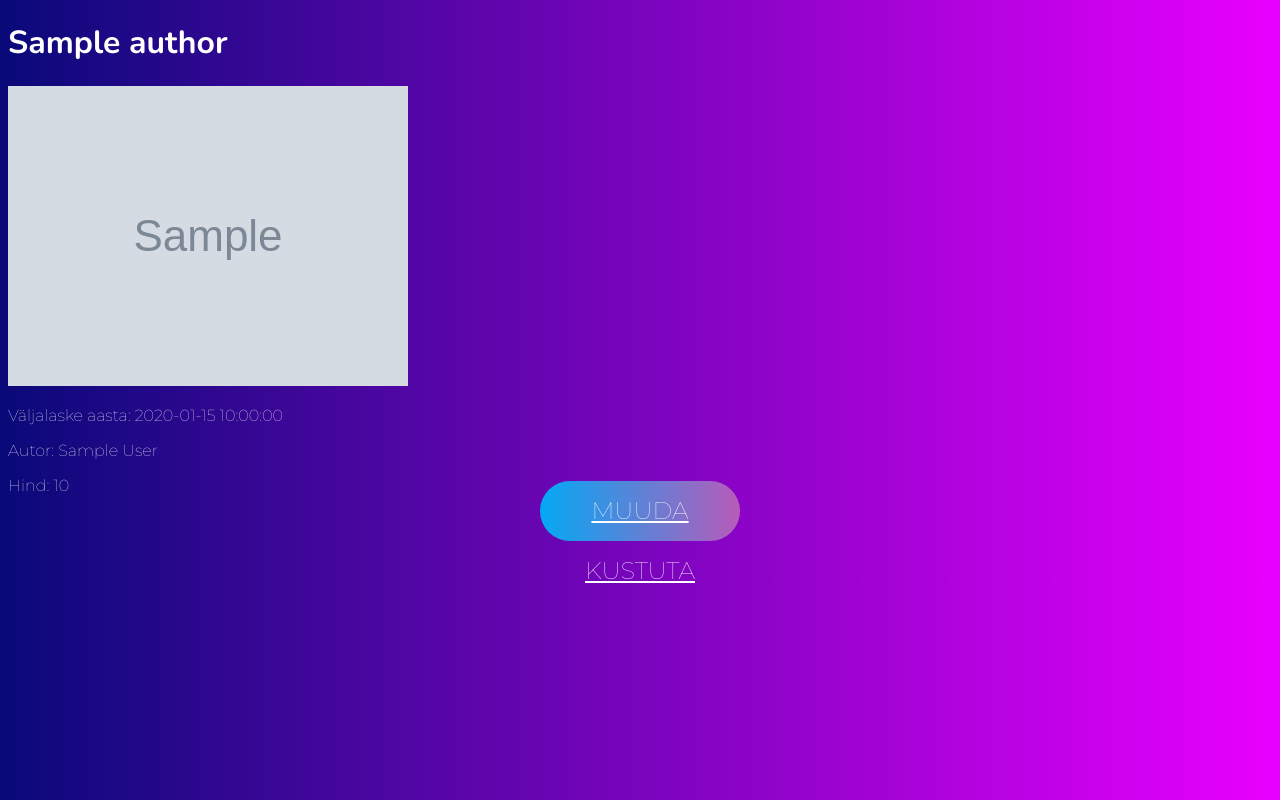
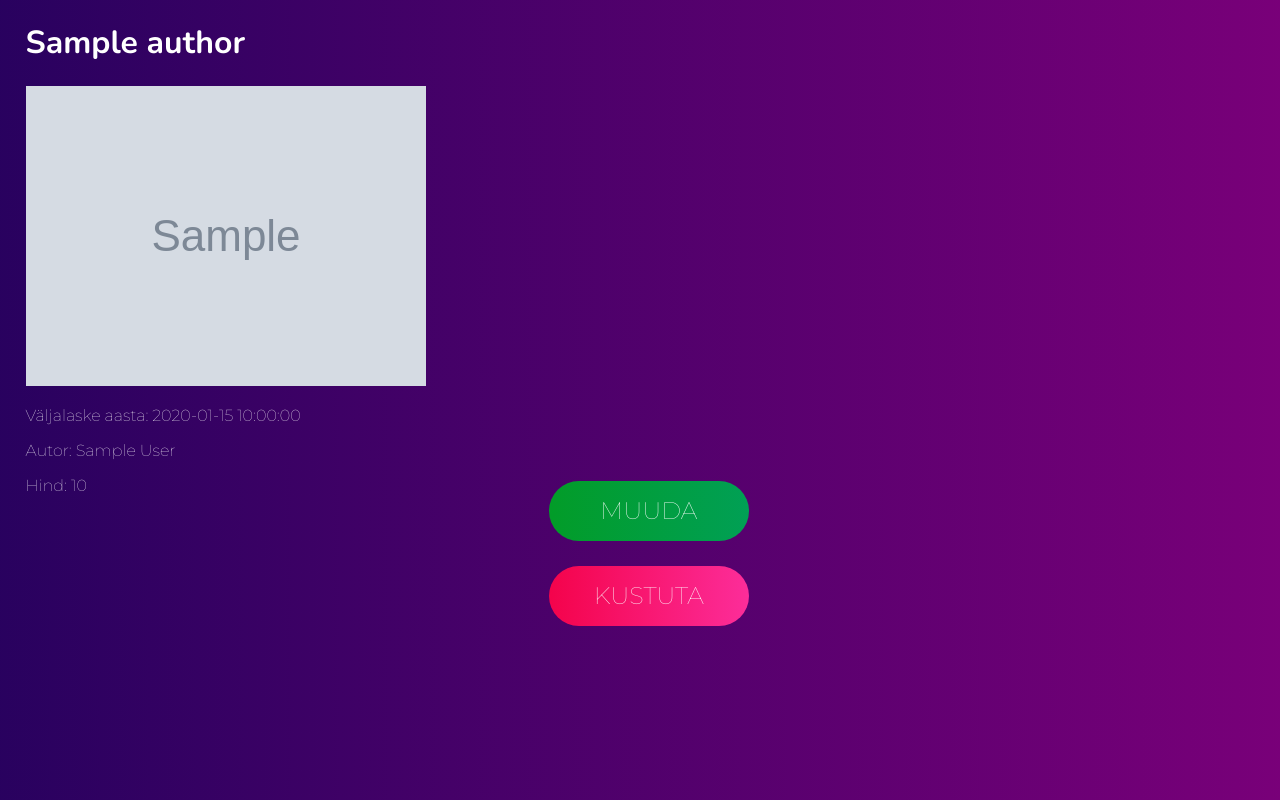
Before and after one commit to nekocats/php-books-cat, a PHP site: page /book.php?id=1 in a window 1280 px wide. Run offline with PHP 8.4, Linux system fonts and the light colour scheme; tables that the repository leaves empty or names only in its code hold one stand-in row (values such as "Sample post"); grey boxes marked "Sample" are stand-in pictures; data that the repository does not hold is empty; a stand-in replaces the project's code that opens the database connection.

Commit message:
UI improvements
cat

```diff
--- a/book.php
+++ b/book.php
@@ -33,7 +33,13 @@ $book = $stmt->fetch();
         <a href="edit.php?id=<?=$bookId?>">
             Muuda
         </a>
-        <a href="delete.php?id=<?=$bookId?>">Kustuta</a>
+
+    </div>
+
+    <div class="nekochan">
+        <div class="del">
+            <a href="delete.php?id=<?=$bookId?>">Kustuta</a>
+        </div>
     </div>
 
     </body>
--- a/style.css
+++ b/style.css
@@ -1,20 +1,37 @@
             body {
-                background: rgb(38, 0, 130);
-                background: linear-gradient(90deg, rgba(38, 0, 130, 1) 0%, rgba(9, 9, 121, 1) 0%, rgba(233, 0, 255, 1) 100%);
+                background: linear-gradient(90deg, rgb(62, 0, 87) 0%, rgb(1, 2, 82) 0%, rgb(121, 0, 121) 100%);
+                background-size: 150% 150%;
                 color: white;
                 font-family: 'Montserrat', sans-serif;
+                margin-top: 1%;
+                margin-left: 2%;
+                animation: gradient 15s ease infinite;
+            }
+
+            @keyframes gradient {
+                0% {
+                    background-position: 0% 50%;
+                }
+                50% {
+                    background-position: 100% 50%;
+                }
+                100% {
+                    background-position: 0% 50%;
+                }
             }
 
             a {
                 font-family: 'Montserrat', sans-serif;
                 color: white;
+                text-decoration: none;
             }
 
             a:hover {
-                color: pink;
+                color: rgb(255, 255, 255);
                 font-family: 'Nunito', sans-serif;
                 font-size: larger;
                 animation: animate 8s linear infinite;
+                text-decoration: none;
             }
 
             h1 {
@@ -37,7 +54,7 @@
                 text-decoration: none;
                 font-family: 'Nunito', sans-serif;
                 box-sizing: border-box;
-                background: linear-gradient(90deg, #03a9f4, #f441a5, #ffeb3b, #03a9f4);
+                background: linear-gradient(90deg, #029c28, #00a164, #009db9, #029c28);
                 background-size: 400%;
                 border-radius: 30px;
             }
@@ -63,7 +80,7 @@
                 right: -5px;
                 bottom: -5px;
                 z-index: -1;
-                background: linear-gradient(90deg, #03a9f4, #f441a5, #ffeb3b, #03a9f4);
+                background: linear-gradient(90deg, #029c28, #00a164, #009db9, #029c28);
                 background-size: 400%;
                 border-radius: 30px;
                 filter: blur(20px);
@@ -81,8 +98,8 @@
             }
 
             .editing {
-                color: pink;
-                background-color: black;
+                color: rgb(255, 255, 255);
+                background: linear-gradient(90deg, #004e07, #005e46, #00441c, #00463c);
                 margin-left: 46%;
                 margin-top: 3%;
                 font-family: 'Nunito', sans-serif;
@@ -95,3 +112,48 @@
                 margin-left: 40%;
                 font-family: 'Nunito', sans-serif;
             }
+
+            .nekochan {
+                position: relative;
+                top: 50%;
+                left: 50%;
+                transform: translate(-50%, -50%);
+                width: 200px;
+                margin-top: 2%;
+                height: 60px;
+                text-align: center;
+                line-height: 60px;
+                color: white;
+                font-size: 24px;
+                text-transform: uppercase;
+                text-decoration: none;
+                font-family: 'Nunito', sans-serif;
+                box-sizing: border-box;
+                background: linear-gradient(90deg, #f4034b, #ff3bb4, #f441e5, #f4034b);
+                background-size: 400%;
+                border-radius: 30px;
+            }
+
+            .nekochan:hover {
+                animation: animate 8s linear infinite;
+            }
+
+            .nekochan:before {
+                content: '';
+                position: relative;
+                top: -5px;
+                left: -5px;
+                right: -5px;
+                bottom: -5px;
+                z-index: -1;
+                background: linear-gradient(90deg, #f40353, #f441e5, #ff3bb4, #f4034b);
+                background-size: 400%;
+                border-radius: 30px;
+                filter: blur(20px);
+            }
+
+            .nekochan:hover:before {
+                filter: blur(20px);
+                opacity: 1;
+                animation: animate 8s linear infinite;
+            }
```
